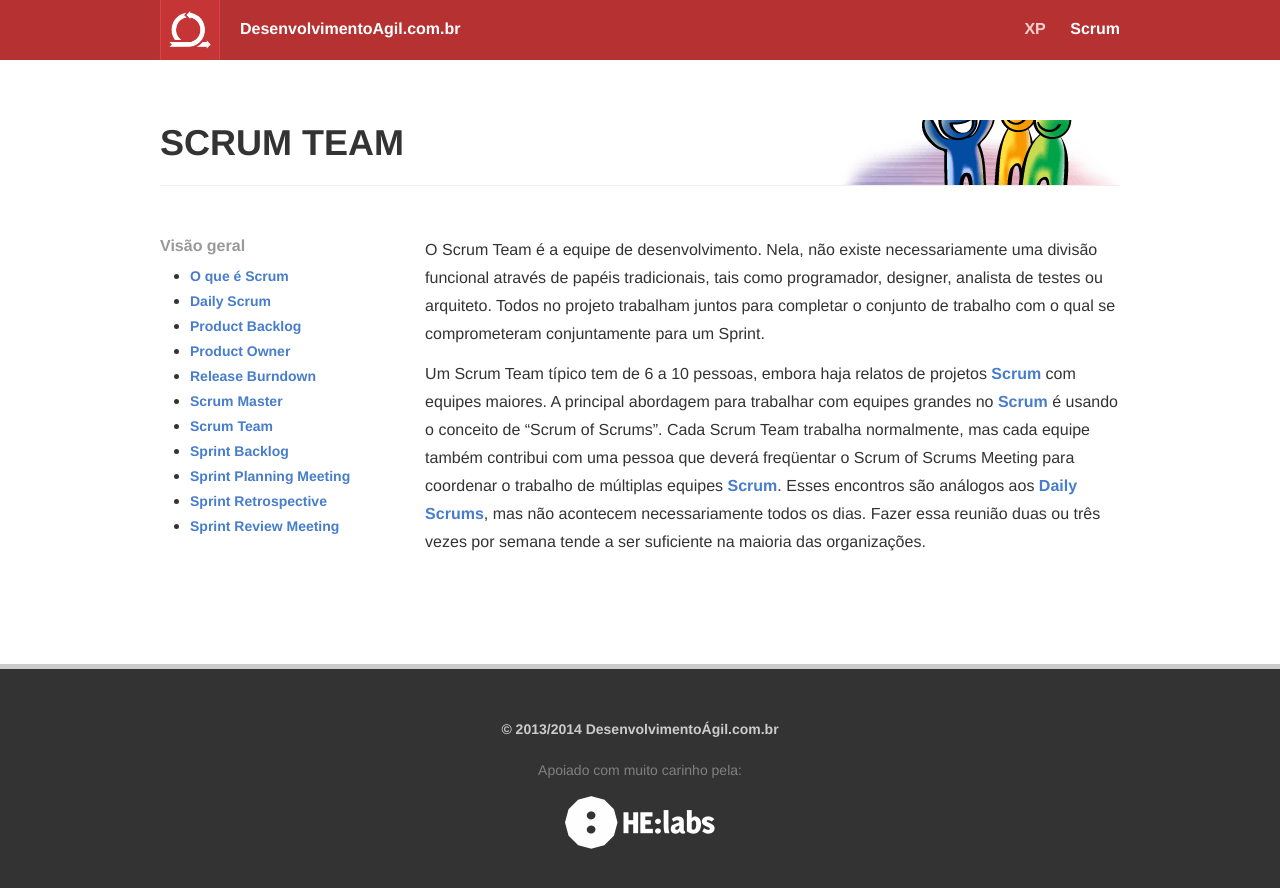
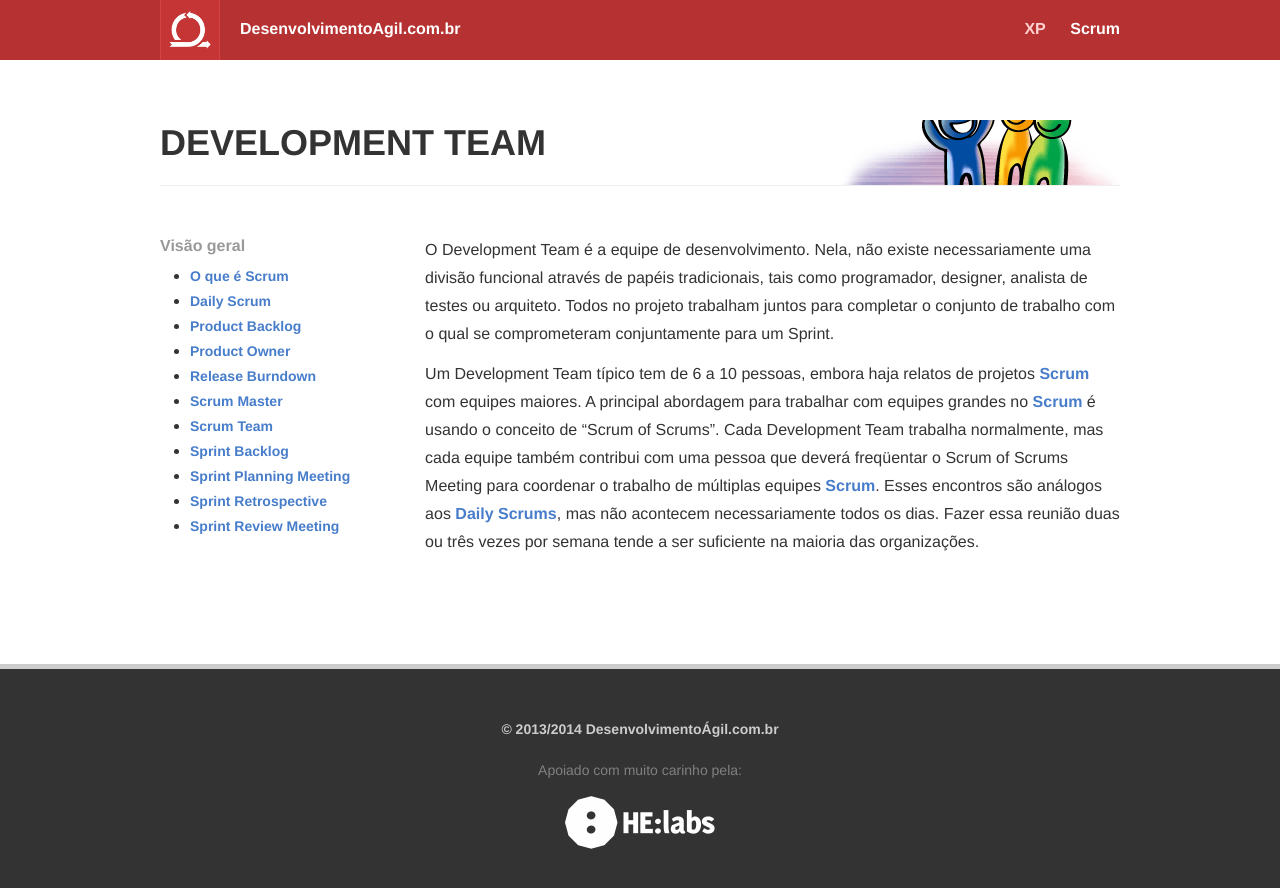
Before and after one commit to desenvolvimentoagilcombr/desenvolvimentoagilcombr.github.com, a Jekyll site: the page built from scrum/scrum_team.md, in a window 1280 px wide. Shown: the top 888 px of the page. Built offline with Jekyll 4.4.1, drawn with Linux system fonts in a browser that asks for light colours; Markdown is read by kramdown in place of the engine named in the settings.

Commit message:
Fix: Development team
close #45

```diff
--- a/scrum/scrum_team.md
+++ b/scrum/scrum_team.md
@@ -1,14 +1,14 @@
 ---
 layout: scrum
-title: 'Scrum Team: gestão ágil com Scrum'
+title: 'Development Team: gestão ágil com Scrum'
 keywords: 'team equipe scrum ágil agile gestão gerência gerenciamento'
-description: 'O Scrum Team é a equipe de desenvolvimento de um projeto Scrum.'
-heading: 'Scrum Team'
+description: 'O Development Team é a equipe de desenvolvimento de um projeto Scrum.'
+heading: 'Development Team'
 header_id: 'scrum'
 ---
-O Scrum Team é a equipe de desenvolvimento. Nela, não existe necessariamente uma divisão funcional através de papéis tradicionais, tais como programador, designer, analista de testes ou arquiteto. Todos no projeto trabalham juntos para completar o conjunto de trabalho com o qual se comprometeram conjuntamente para um Sprint.
+O Development Team é a equipe de desenvolvimento. Nela, não existe necessariamente uma divisão funcional através de papéis tradicionais, tais como programador, designer, analista de testes ou arquiteto. Todos no projeto trabalham juntos para completar o conjunto de trabalho com o qual se comprometeram conjuntamente para um Sprint.
 
-Um Scrum Team típico tem de 6 a 10 pessoas, embora haja relatos de projetos [Scrum][] com equipes maiores. A principal abordagem para trabalhar com equipes grandes no [Scrum][] é usando o conceito de "Scrum of Scrums". Cada Scrum Team trabalha normalmente, mas cada equipe também contribui com uma pessoa que deverá freqüentar o Scrum of Scrums Meeting para coordenar o trabalho de múltiplas equipes [Scrum][]. Esses encontros são análogos aos [Daily Scrums][ds], mas não acontecem necessariamente todos os dias. Fazer essa reunião duas ou três vezes por semana tende a ser suficiente na maioria das organizações.
+Um Development Team típico tem de 6 a 10 pessoas, embora haja relatos de projetos [Scrum][] com equipes maiores. A principal abordagem para trabalhar com equipes grandes no [Scrum][] é usando o conceito de "Scrum of Scrums". Cada Development Team trabalha normalmente, mas cada equipe também contribui com uma pessoa que deverá freqüentar o Scrum of Scrums Meeting para coordenar o trabalho de múltiplas equipes [Scrum][]. Esses encontros são análogos aos [Daily Scrums][ds], mas não acontecem necessariamente todos os dias. Fazer essa reunião duas ou três vezes por semana tende a ser suficiente na maioria das organizações.
 
 [Scrum]:		/scrum
 [ds]:			/scrum/daily_scrum
```
